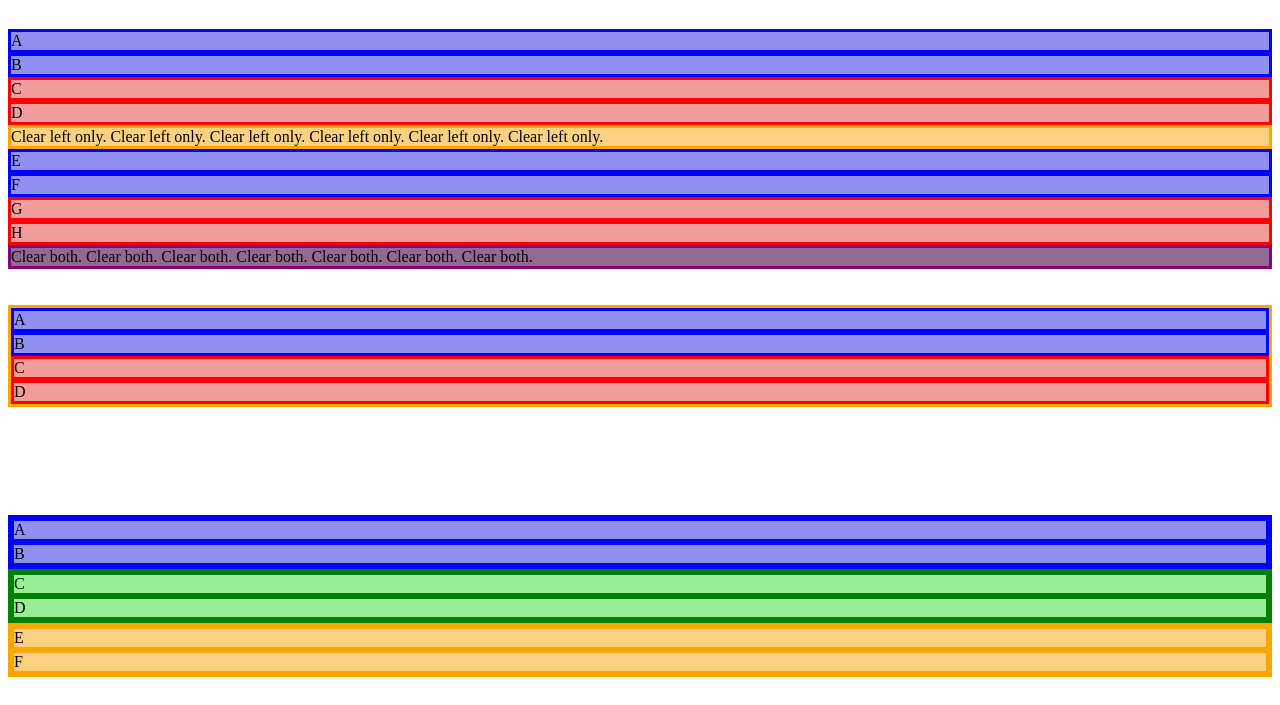
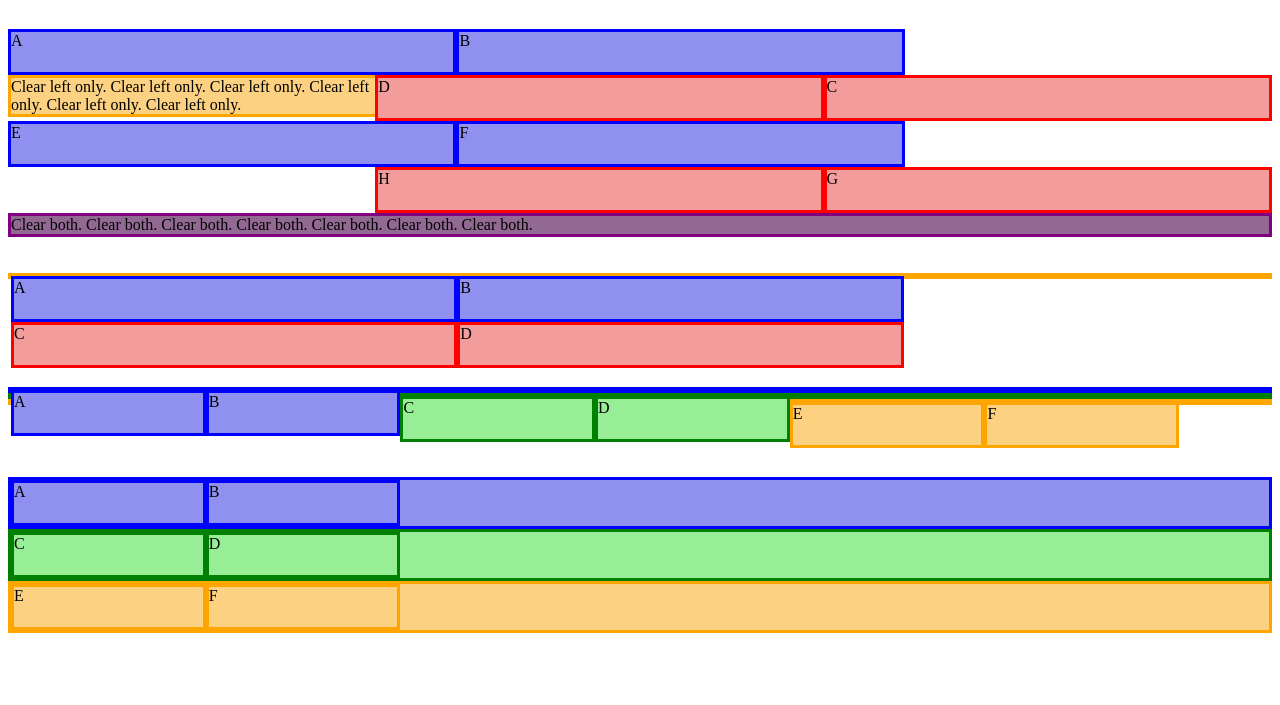
Before and after one commit to MariaMCodes/CSS-layout, a plain HTML site: page index.html in a window 1280 px wide. Shown: the part 1298-2003 px from the top of the page. Drawn offline with Linux system fonts and the light colour scheme.

Commit message:
initial commit

```diff
--- a/css/styles.css
+++ b/css/styles.css
@@ -290,4 +290,90 @@ Relatively positioned elements are positioned as normal, then offset from their
 - The float does affect the line boxes of the following div, because it does not establish a new block formatting context. The left border of the div containing "after" is drawn underneath the float. */
 
 
-/* Float clearing */
+/* Float clearing
+
+The clear property can take one of the following values: left, right, both, none. Eg: */
+
+.left2,
+.right2 {
+    width: 35%;
+    height: 40px;
+}
+
+.left2 {
+    float: left;
+}
+
+.right2 {
+    float: right;
+}
+
+.clear-left {
+    clear: left;
+}
+
+.clear-both {
+    clear: both;
+}
+
+
+/* Another potentially surprising property of floats is that they are not taken into account when calculating the height of the parent! If there are no other elements in the parent element, then the parent element will have a height of zero. The example below illustrates: */
+
+.left3 {
+    float: left;
+    width: 35%;
+    height: 40px;
+}
+
+
+/* Float boxes are on top of orange parent need clearfix property */
+
+
+/* The Clearfix
+
+A clearfix combines several desirable properties into one class:
+
+- It prevents the floats within the clearfixed parent element from affecting line boxes in other elements that follow the clearfixed element
+- It causes the floats within the clearfixed parent element to be taken into account when calculating that element's height
+
+For example, given the following markup - where no clearfix is active: */
+
+.left4 {
+    float: left;
+    width: 15%;
+    height: 40px;
+}
+
+
+/* Instead of explicitly adding an element, we can use the :after pseudo element to insert additional content at the end of the .clearfixed div. Here's what a basic clearfix following that pattern would look like: */
+
+.clearfix2:after {
+    content: "";
+    display: table;
+    clear: both;
+}
+
+.left5 {
+    float: left;
+    width: 15%;
+    height: 40px;
+}
+
+
+/* Alternatively */
+
+
+/* Finally, making the .clearfixed element establish a new formatting context - by setting the overflow value to something other than visible - also works. This also affects how the automatic height of the element is calculated (see details in the next chapter), so that floats are taken into account when calculating height: */
+
+.clearfix3 {
+    overflow: auto;
+}
+
+.left6 {
+    float: left;
+    width: 15%;
+    height: 40px;
+}
+
+
+/* Which technique should you use? The first, pseudo-element based technique is more common, because it avoids issues with element overflow. Setting overflow to something other than visible may cause content to be clipped and may cause scrollbars to appear.  */
```
